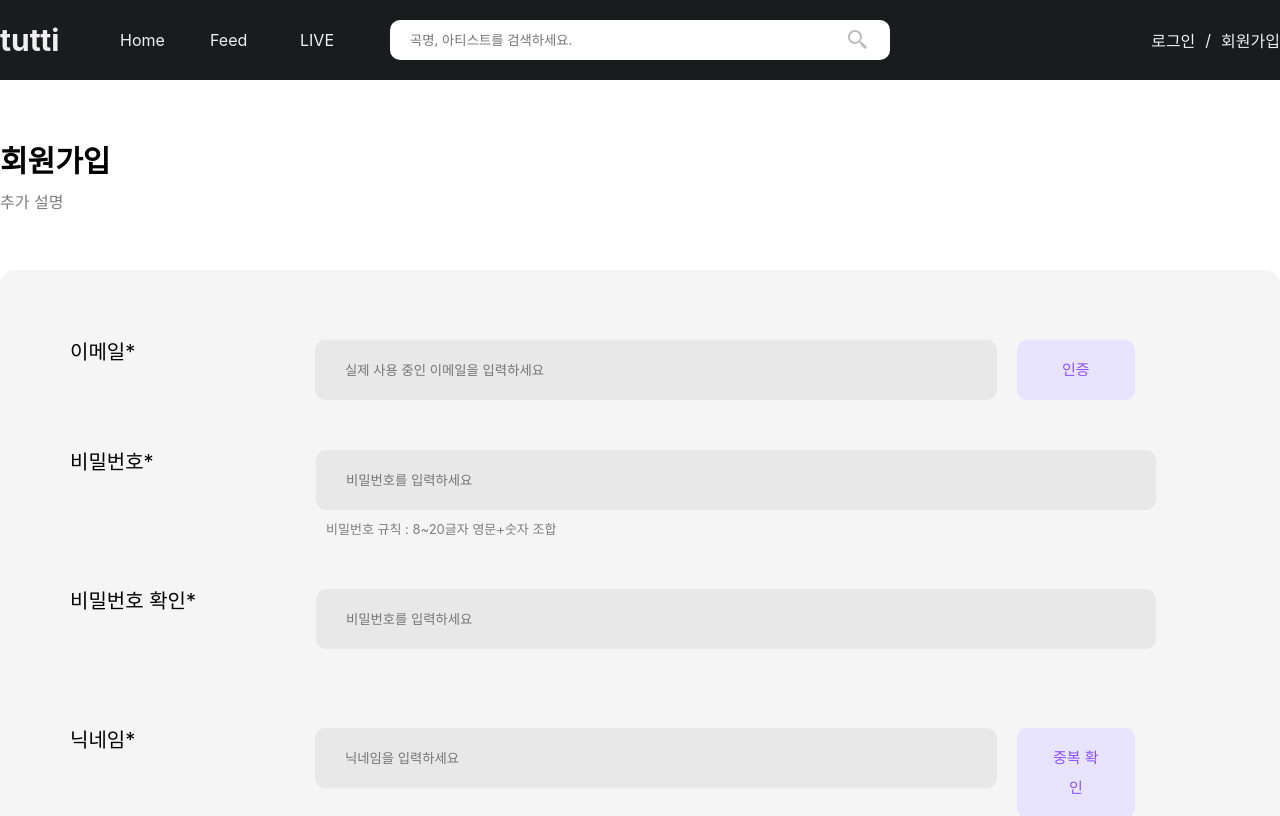
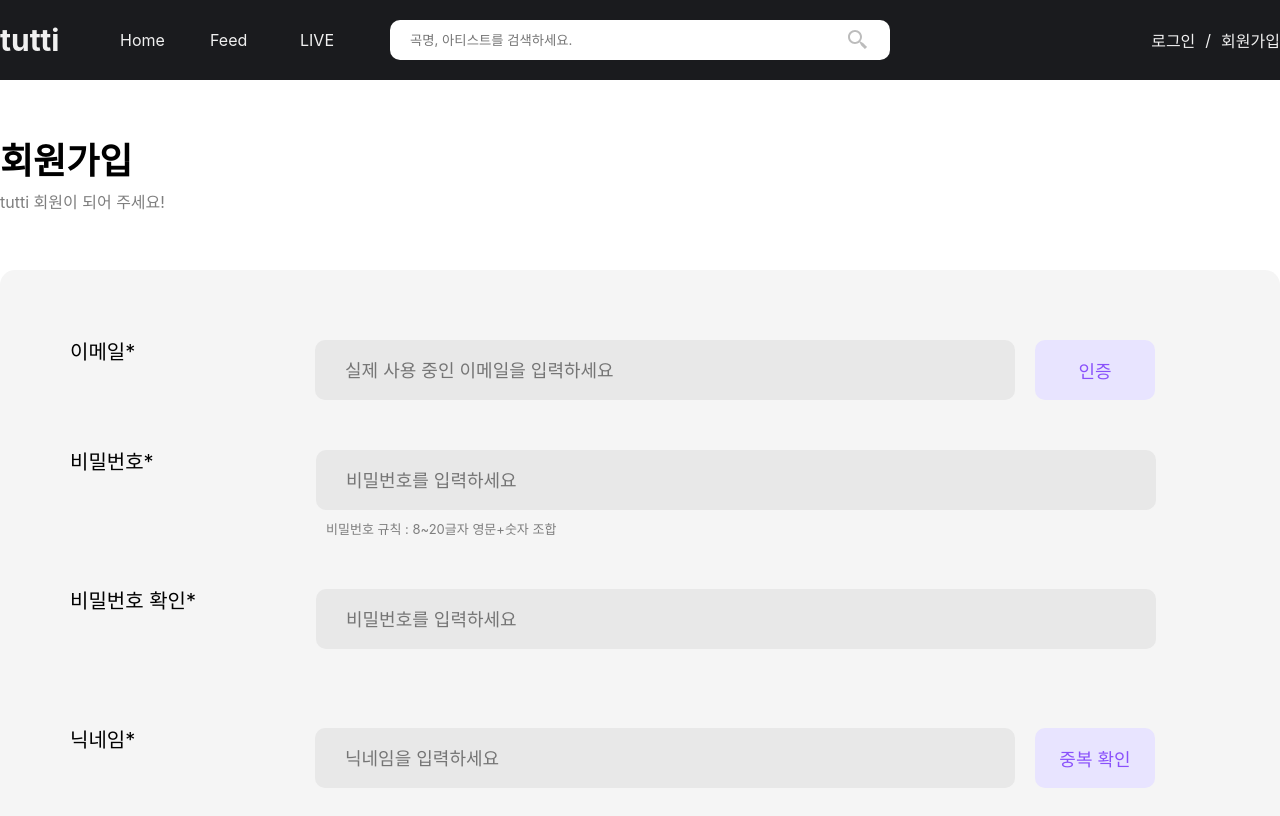
Before and after one commit to itsstacy/tuttimusicFE, a React (Create React App) app: page /signup in a window 1280 px wide. Shown: the top 816 px of the page. Built offline with nearby package versions, Linux system fonts and the light colour scheme.

Commit message:
SignUp 컴포넌트 css 수정

```diff
--- a/src/pages/SignUp.js
+++ b/src/pages/SignUp.js
@@ -216,7 +216,7 @@ const SignUp = () => {
         <div className='signup-container'>
             <div className='signup-title-box'>
                 <p className='signup-title'>회원가입</p>
-                <p className='signup-subtitle'>추가 설명</p>
+                <p className='signup-subtitle'>tutti 회원이 되어 주세요!</p>
             </div>
             <div className='signup-info-box'>
                 <div className='signup-info'>
--- a/src/styles/App.css
+++ b/src/styles/App.css
@@ -1023,7 +1023,7 @@ font-family: Pretendard, -apple-system, BlinkMacSystemFont, system-ui, Roboto, '
 }
 
 .signup-title {
-  font-size: 30px;
+  font-size: 36px;
   line-height: 43px;
   font-style: normal;
   font-weight: bold;
@@ -1111,10 +1111,9 @@ font-family: Pretendard, -apple-system, BlinkMacSystemFont, system-ui, Roboto, '
 .signup-email-content {
   display: flex;
   flex-direction: row;
-  align-items: flex-start;
-  padding: 0px;
-  gap: 20px;
-
+  justify-content: space-between;
+  align-items: flex-start;
+  padding: 0px;
   width: 840px;
   height: 60px;
 
@@ -1126,30 +1125,28 @@ font-family: Pretendard, -apple-system, BlinkMacSystemFont, system-ui, Roboto, '
   align-items: flex-start;
   padding: 15px 30px;
   gap: 10px;
-
   width: 700px;
   height: 60px;
-
   background: #E8E8E8;
   border-radius: 10px;
-
   outline: none;
   border: none;
+  font-size:18px;
+  margin-right: 20px;
 }
 
 .signup-button {
   display: flex;
-  flex-direction: row;
+  width:120px;
+  height:60px;
   justify-content: center;
   align-items: center;
-  padding: 15px 30px;
   gap: 10px;
   width: 120px;
   border-radius: 10px;
   font-style: normal;
   font-weight: 400;
-  font-size: 15px;
-  line-height: 30px;
+  font-size: 18px;
   outline: none;
   border: none;
   cursor: pointer;
@@ -1207,17 +1204,14 @@ font-family: Pretendard, -apple-system, BlinkMacSystemFont, system-ui, Roboto, '
   align-items: flex-start;
   padding: 25px 30px;
   gap: 10px;
-
   margin-left: -80px;
-
   width: 840px;
   height: 60px;
-
   background: #E8E8E8;
   border-radius: 10px;
-
   outline: none;
   border: none;
+  font-size:18px;
 }
 
 .signup-pw-check {
@@ -1323,7 +1317,7 @@ font-family: Pretendard, -apple-system, BlinkMacSystemFont, system-ui, Roboto, '
   border-radius: 10px;
   font-style: normal;
   font-weight: 400;
-  font-size: 15px;
+  font-size: 16px;
   line-height: 30px;
   cursor: pointer;
 }
@@ -1551,15 +1545,13 @@ font-family: Pretendard, -apple-system, BlinkMacSystemFont, system-ui, Roboto, '
   align-items: flex-start;
   padding: 15px 30px;
   gap: 10px;
-
   width: 600px;
   height: 60px;
-
   background: #E8E8E8;
   border-radius: 10px;
-
   outline: none;
   border: none;
+  font-size:18px;
 }
 
 .login-info-signup {
@@ -1576,7 +1568,7 @@ font-family: Pretendard, -apple-system, BlinkMacSystemFont, system-ui, Roboto, '
 .login-tutti-first {
   font-style: normal;
   font-weight: 400;
-  font-size: 12px;
+  font-size: 15px;
   line-height: 18px;
 
 }
@@ -1584,7 +1576,7 @@ font-family: Pretendard, -apple-system, BlinkMacSystemFont, system-ui, Roboto, '
 .login-tutti-signup {
   font-style: normal;
   font-weight: 600;
-  font-size: 12px;
+  font-size: 15px;
   line-height: 18px;
   color: #414141;
 
@@ -1605,7 +1597,7 @@ font-family: Pretendard, -apple-system, BlinkMacSystemFont, system-ui, Roboto, '
   border-radius: 10px;
   font-style: normal;
   font-weight: 400;
-  font-size: 15px;
+  font-size: 16px;
   line-height: 19px;
   outline: none;
   border: none;
```
